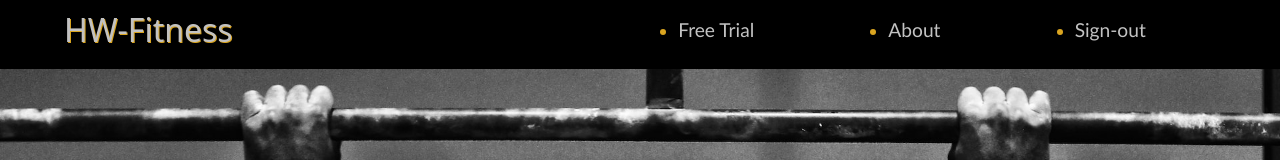
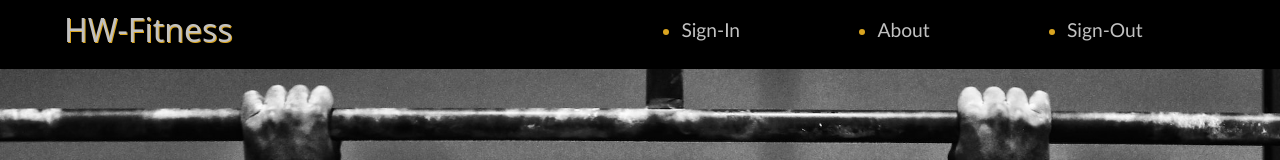
Before and after one commit to KMedley3/gym-assignment1, a plain HTML site: page index.html in a window 1280 px wide. Shown: the top 160 px of the page. Drawn offline with nearby package versions, Linux system fonts and the light colour scheme.

Commit message:
final update

```diff
--- a/index.html
+++ b/index.html
@@ -16,13 +16,13 @@
             <h2> <a class="homebutton" href="Home.html">HW-Fitness</a></h2>
             <ul>
                 <li>
-                    <a class="a-navbar" href="#">Free Trial</a>
+                    <a class="a-navbar" href="index.html">Sign-In</a>
                 </li>
                 <li>
                     <a class="a-navbar" href="about.html">About</a>
                 </li>
                 <li>
-                    <a class="a-navbar" href="signout.html">Sign-out</a>
+                    <a class="a-navbar" href="signout.html">Sign-Out</a>
                 </li>
             </ul>
         </nav>
```
Also changed, not shown: Home.html (+2 -2 lines), about.html (+2 -2 lines), signout.html (+2 -2 lines).
